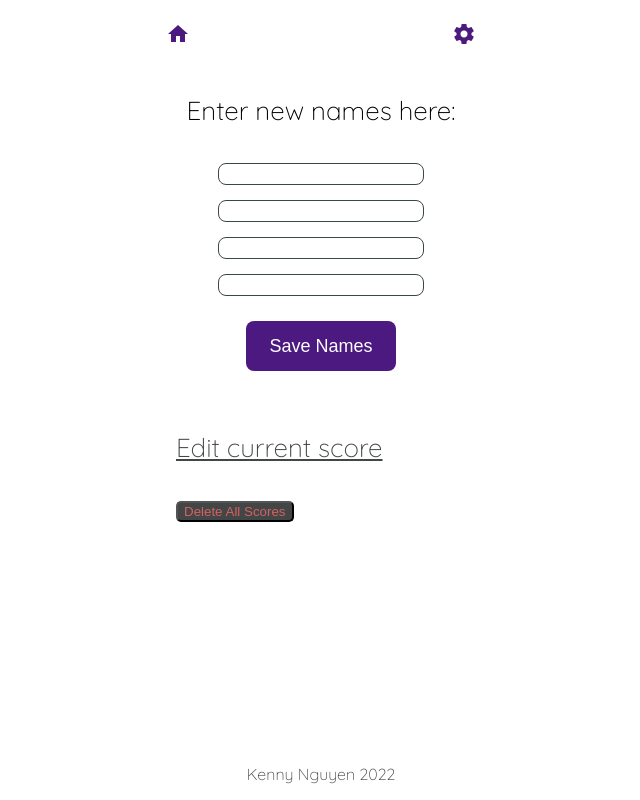
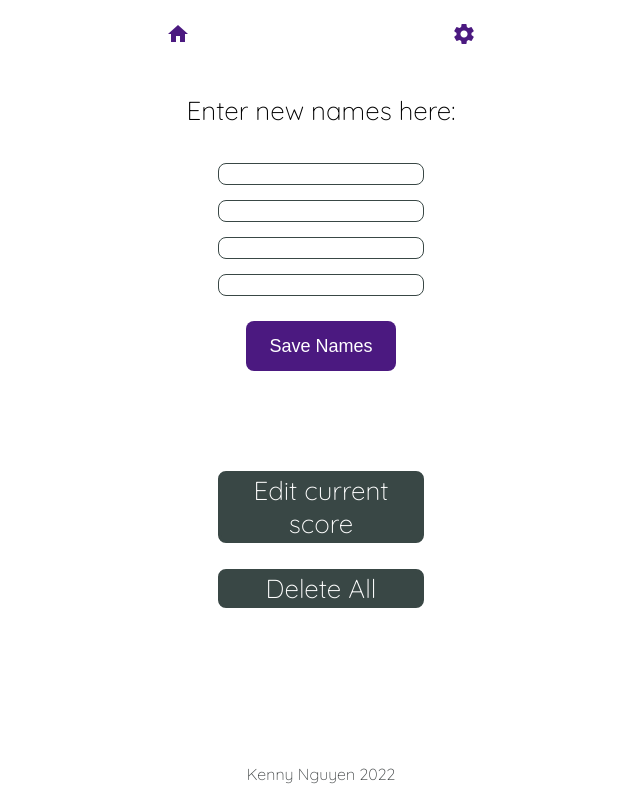
Before and after one commit to kennyqng/score, a React (Create React App) app: page /score/setting in a window 1280 px wide. Shown: the whole page, without its empty margins (319-959 px from the left). Built offline with nearby package versions, Linux system fonts and the light colour scheme.

Commit message:
setting button clean up

```diff
--- a/src/components/pages/Setting.css
+++ b/src/components/pages/Setting.css
@@ -13,14 +13,6 @@
     color: #394745;
     font-size: medium;
 }
-.setting-options {
-    display: block;
-    text-align: left;
-    margin: 60px 0px 5px 30px;
-}
-.setting-edit {
-    color: #424647;
-}
 .button-save {
     margin: 20px 0px 0px 0px;
     width: 150px;
@@ -31,20 +23,31 @@
     color: #ffffff;
     font-size: large;
 }
-.button-delete {
-    border-radius: 5px;
-    margin: 0px 0px 5px 0px;
-    background-color: #424647;
-    color:#d56161;
+.setting-options {
+    display: block;
+    text-align: center;
+    align-items: center;
+    margin: 100px 0px 0px 0px;
+}
+.setting-edit {
+    color: white;
+    text-decoration: none;
+}
+.setting-button {
+    width: 200px;
+    margin-left: auto;
+    margin-right: auto;
+    color: white;
+    background-color: #394745;
+    border: #394745 solid;
+    border-radius: 8px;
 }
 .footer {
     position: fixed;
     width: 350px;
-    /* padding: 10px 10px 0px 10px; */
     bottom: 0;
 }
 .author {
-    /* margin: 100px 0px 5px 0px; */
     color: #424647;
     font-size: medium;
     text-align: center;
--- a/src/components/pages/Setting.js
+++ b/src/components/pages/Setting.js
@@ -1,25 +1,14 @@
-import { useEffect, useState } from "react";
+import { useState } from "react";
 import { useNavigate } from "react-router-dom";
 import { Link } from "react-router-dom";
-import KN from "../../assets/KN-black.svg";
 import "./Setting.css";
 
 function Setting(props) {
-  // const [playerNames, setPlayerNames] = useState(() => {
-  //   const saved = localStorage.getItem("storedNames");
-  //   const initialValue = JSON.parse(saved);
-  //   return initialValue || [];
-  // });
-
-  useEffect(() => {
-    // setPlayerNames([player1, player2, player3, player4]);
-  });
 
   let navigate = useNavigate();
 
-
   function deleteLocal() {
-    if (window.confirm("delete all data?") === true) {
+    if (window.confirm("Delete all data?\nWARNING: Cannot undo.") === true) {
       localStorage.removeItem("scoreData");
       localStorage.removeItem("dealerPosition");
       localStorage.removeItem("roundNumber");
@@ -53,12 +42,12 @@ function Setting(props) {
         </button>
       </div>
       <div className="setting-options">
-        <p className="setting-edit-button">
+        <p className="setting-button">
         <Link className="setting-edit" to="/edit">Edit current score</Link>
         </p>
-        <button className="button-delete" onClick={() => deleteLocal()}>
-          Delete All Scores
-        </button>
+        <p className="setting-button" onClick={() => deleteLocal()}>
+          Delete All
+        </p>
       </div>
       <div  className="footer">
         <p className="author">Kenny Nguyen 2022</p>
```
Also changed, not shown: 4 other files (tests, documents, lock files or other folders).
